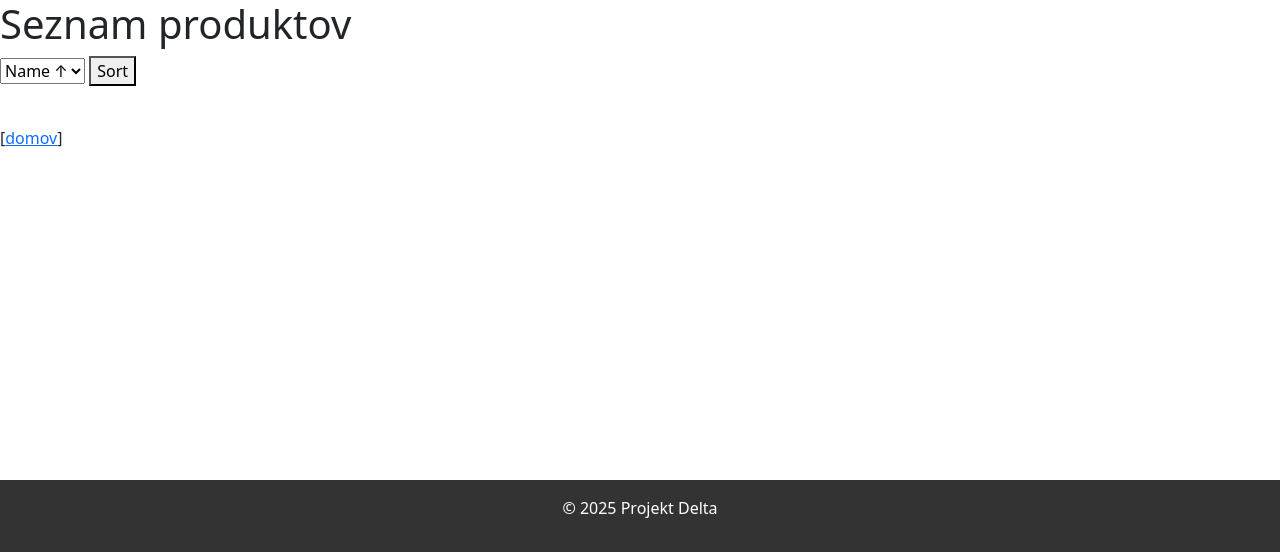
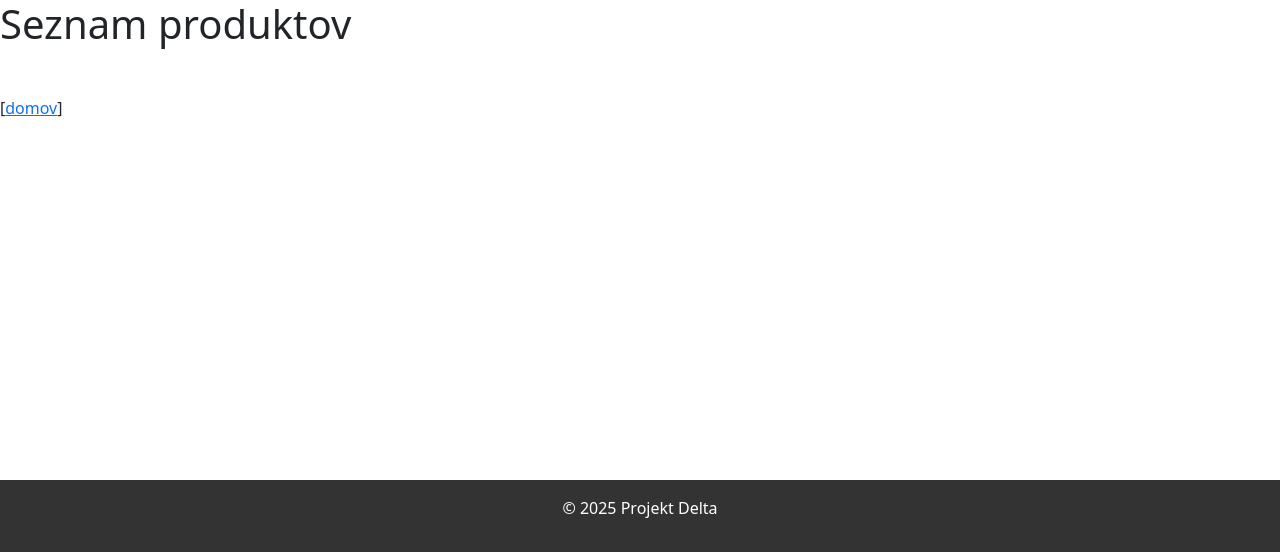
Before and after one commit to LilDomc/sv_delta, a Flask app: page /products in a window 1280 px wide. Shown: the part 248-800 px from the top of the page. Run offline with Flask 3, Linux system fonts and the light colour scheme; data that the repository does not hold is empty; parts of the project's set-up code (start-up, migrations or seed data) failed here and were passed over; some libraries are stand-ins or nearby versions.

Commit message:
brisanje gumba sort
brisanje gumba iz podstrani seznam produktov.

```diff
--- a/src/templates/sv_products.html
+++ b/src/templates/sv_products.html
@@ -2,17 +2,6 @@
 {% block title %}Seznam produktov{% endblock %}
 {% block content %}
     <h1>Seznam produktov</h1>
-    <form method="get" action="/products">
-        <select name="sort">
-            <option value="name_asc" {% if sort_by == 'name' and order == 'asc' %}selected{% endif %}>Name ↑</option>
-            <option value="name_desc" {% if sort_by == 'name' and order == 'desc' %}selected{% endif %}>Name ↓</option>
-            <option value="price_asc" {% if sort_by == 'price' and order == 'asc' %}selected{% endif %}>Price ↑</option>
-            <option value="price_desc" {% if sort_by == 'price' and order == 'desc' %}selected{% endif %}>Price ↓</option>
-            <option value="stock_asc" {% if sort_by == 'stock' and order == 'asc' %}selected{% endif %}>Stock ↑</option>
-            <option value="stock_desc" {% if sort_by == 'stock' and order == 'desc' %}selected{% endif %}>Stock ↓</option>
-        </select>
-        <button type="submit">Sort</button>
-    </form>
     <div class="product-container">
         {% for productID, Ime_produkta, Opis_produkta, Cena_produkta, Stock in products %}
             <div class="product-card">
```
